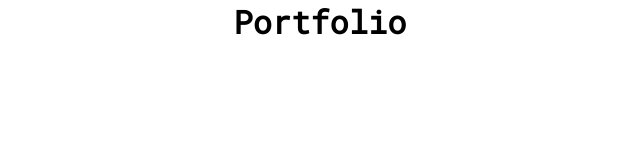
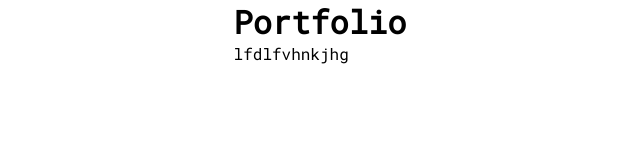
Before and after one commit to pasternakewa/pasternakewa.github.io, a React (Create React App) app: page / in a window 1280 px wide. Shown: the top 160 px of the page, without its empty margins (320-960 px from the left). Built offline with nearby package versions, Linux system fonts and the light colour scheme.

Commit message:
Change App.js

```diff
--- a/src/App.js
+++ b/src/App.js
@@ -4,6 +4,7 @@ function App() {
   return (
     <div className="App">
       <h1>Portfolio</h1>
+      <p>lfdlfvhnkjhg</p>
     </div>
   );
 }
```
